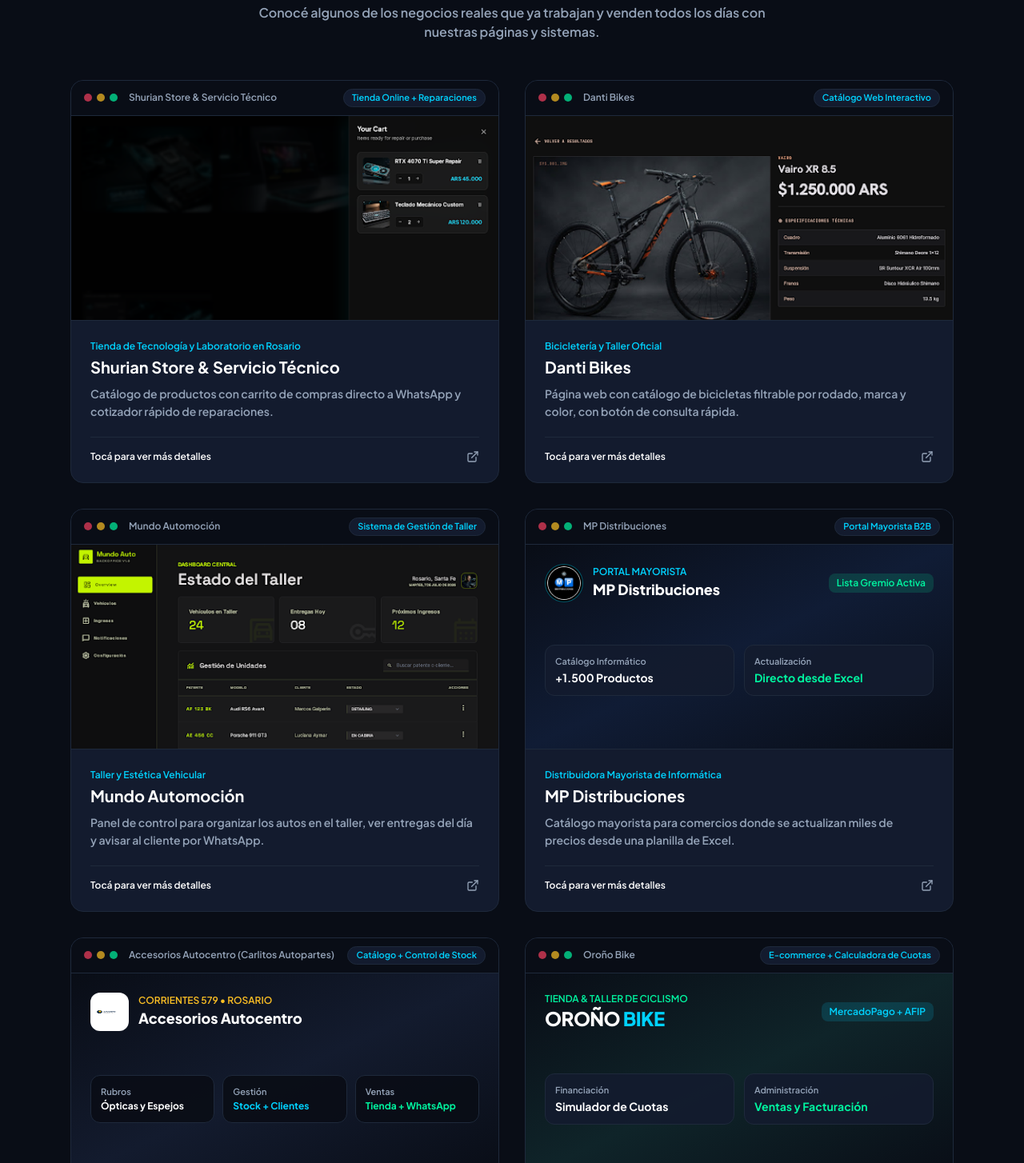
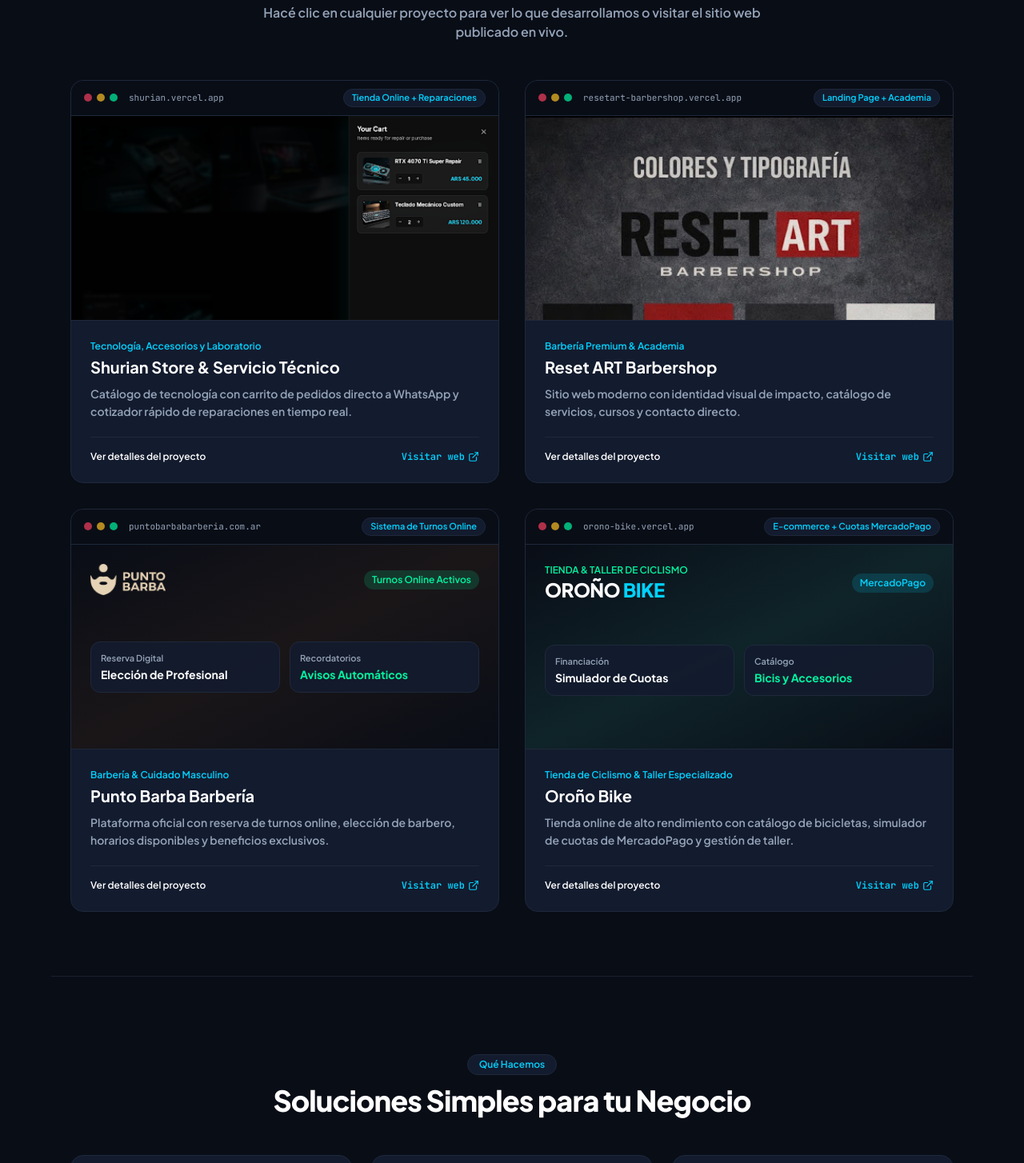
Before and after one commit to shurianlabs/Shurian-Labs, a Next.js app: page / in a window 1280 px wide. Shown: the part 996-2450 px from the top of the page at 80% size. Built offline with nearby package versions, Linux system fonts and the light colour scheme.

Commit message:
feat: showcase exact 4 real client projects with live URLs

```diff
--- a/components/Portfolio.tsx
+++ b/components/Portfolio.tsx
@@ -10,95 +10,75 @@ interface ProjectItem {
   badge: string;
   shortDesc: string;
   image?: string;
-  liveUrl?: string;
-  customVisual?: "mp" | "autocentro" | "orono";
+  liveUrl: string;
+  displayUrl: string;
+  customVisual?: "orono" | "punto-barba";
   features: string[];
 }
 
 const PROJECTS: ProjectItem[] = [
   {
-    id: "shurian-store",
+    id: "shurian",
     name: "Shurian Store & Servicio Técnico",
-    clientType: "Tienda de Tecnología y Laboratorio en Rosario",
+    clientType: "Tecnología, Accesorios y Laboratorio",
     badge: "Tienda Online + Reparaciones",
     shortDesc:
-      "Catálogo de productos con carrito de compras directo a WhatsApp y cotizador rápido de reparaciones.",
+      "Catálogo de tecnología con carrito de pedidos directo a WhatsApp y cotizador rápido de reparaciones en tiempo real.",
     image: "/portfolio/shurian-store.png",
-    liveUrl: "https://shurian.com.ar",
+    liveUrl: "https://shurian.vercel.app/",
+    displayUrl: "shurian.vercel.app",
     features: [
-      "Catálogo de accesorios y repuestos con precios actualizados.",
-      "Carrito de compras que envía el pedido listo al WhatsApp del local.",
-      "Sección para cotizar arreglos de celulares, consolas y notebooks.",
+      "Catálogo de accesorios, repuestos y tecnología con precios actualizados.",
+      "Carrito de compras inteligente con envío de pedido directo al WhatsApp.",
+      "Asistente interactivo para presupuestar y consultar el estado de reparaciones.",
     ],
   },
   {
-    id: "danti-bikes",
-    name: "Danti Bikes",
-    clientType: "Bicicletería y Taller Oficial",
-    badge: "Catálogo Web Interactivo",
+    id: "resetart-barbershop",
+    name: "Reset ART Barbershop",
+    clientType: "Barbería Premium & Academia",
+    badge: "Landing Page + Academia",
     shortDesc:
-      "Página web con catálogo de bicicletas filtrable por rodado, marca y color, con botón de consulta rápida.",
-    image: "/portfolio/danti-bikes.png",
+      "Sitio web moderno con identidad visual de impacto, catálogo de servicios, cursos y contacto directo.",
+    image: "/portfolio/barberia-hero.png",
+    liveUrl: "https://resetart-barbershop.vercel.app/",
+    displayUrl: "resetart-barbershop.vercel.app",
     features: [
-      "Filtros simples por rodado (26, 27.5, 29), marca y color.",
-      "Ficha de cada bicicleta con fotos en grande y características.",
-      "Panel privado para que el dueño agregue bicis o cambie precios en segundos.",
+      "Diseño de alto impacto visual optimizado para celulares y computadoras.",
+      "Presentación de cortes, estilos, servicios de barbería y programas de academia.",
+      "Acceso directo para consultas y reservas por WhatsApp en un toque.",
     ],
   },
   {
-    id: "mundo-automocion",
-    name: "Mundo Automoción",
-    clientType: "Taller y Estética Vehicular",
-    badge: "Sistema de Gestión de Taller",
+    id: "punto-barba",
+    name: "Punto Barba Barbería",
+    clientType: "Barbería & Cuidado Masculino",
+    badge: "Sistema de Turnos Online",
     shortDesc:
-      "Panel de control para organizar los autos en el taller, ver entregas del día y avisar al cliente por WhatsApp.",
-    image: "/portfolio/mundo-automocion.png",
+      "Plataforma oficial con reserva de turnos online, elección de barbero, horarios disponibles y beneficios exclusivos.",
+    customVisual: "punto-barba",
+    liveUrl: "https://www.puntobarbabarberia.com.ar/",
+    displayUrl: "puntobarbabarberia.com.ar",
     features: [
-      "Vista rápida de vehículos en taller, entregas de hoy y próximos turnos.",
-      "Búsqueda instantánea por patente o nombre del cliente.",
-      "Botón para notificar por WhatsApp cuando el vehículo está listo para retirar.",
-    ],
-  },
-  {
-    id: "mp-distribuciones",
-    name: "MP Distribuciones",
-    clientType: "Distribuidora Mayorista de Informática",
-    badge: "Portal Mayorista B2B",
-    shortDesc:
-      "Catálogo mayorista para comercios donde se actualizan miles de precios desde una planilla de Excel.",
-    customVisual: "mp",
-    features: [
-      "Carga masiva de listas de precios desde Excel en un solo clic.",
-      "Buscador rápido de insumos, conectores y periféricos para clientes del gremio.",
-      "Armado de pedido mayorista con envío directo por WhatsApp.",
-    ],
-  },
-  {
-    id: "accesorios-autocentro",
-    name: "Accesorios Autocentro (Carlitos Autopartes)",
-    clientType: "Casa de Repuestos y Autopartes en Rosario",
-    badge: "Catálogo + Control de Stock",
-    shortDesc:
-      "Tienda online de ópticas, espejos y repuestos conectada con el control de stock y clientes del negocio.",
-    customVisual: "autocentro",
-    features: [
-      "Búsqueda fácil de repuestos por marca, modelo y rubro.",
-      "Sincronización con las planillas de stock, clientes y proveedores del local.",
-      "Atención directa por WhatsApp desde cada repuesto.",
+      "Sistema de reservas online donde el cliente elige fecha, horario y profesional.",
+      "Recordatorios y confirmaciones automáticas para evitar ausencias.",
+      "Gestión de turnos y agenda centralizada para el equipo de trabajo.",
     ],
   },
   {
     id: "orono-bike",
     name: "Oroño Bike",
-    clientType: "Tienda de Ciclismo y Taller Especializado",
-    badge: "E-commerce + Calculadora de Cuotas",
+    clientType: "Tienda de Ciclismo & Taller Especializado",
+    badge: "E-commerce + Cuotas MercadoPago",
     shortDesc:
-      "Tienda online con cálculo automático de cuotas de MercadoPago, gestión de taller y facturación.",
+      "Tienda online de alto rendimiento con catálogo de bicicletas, simulador de cuotas de MercadoPago y gestión de taller.",
     customVisual: "orono",
+    liveUrl: "https://orono-bike.vercel.app/",
+    displayUrl: "orono-bike.vercel.app",
     features: [
-      "Calculadora automática de cuotas y promociones bancarias.",
-      "Catálogo completo de bicicletas, indumentaria y accesorios.",
-      "Panel de administración con control de ventas y stock.",
+      "Simulador automático de cuotas y promociones con tarjetas de crédito.",
+      "Catálogo completo de bicicletas de competición, accesorios e indumentaria.",
+      "Panel de administración integrado con facturación y control de stock.",
     ],
   },
 ];
@@ -120,8 +100,8 @@ export default function Portfolio() {
           Páginas y Sistemas que Hicimos
         </h2>
         <p className="text-[#94A3B8] text-sm sm:text-base mt-2">
-          Conocé algunos de los negocios reales que ya trabajan y venden todos
-          los días con nuestras páginas y sistemas.
+          Hacé clic en cualquier proyecto para ver lo que desarrollamos o
+          visitar el sitio web publicado en vivo.
         </p>
       </div>
 
@@ -136,15 +116,15 @@ export default function Portfolio() {
             {/* Browser Mockup Frame + Visual Preview */}
             <div>
               <div className="px-4 py-2.5 bg-[#090D16] border-b border-[#1E293B] flex items-center justify-between">
-                <div className="flex items-center gap-1.5">
-                  <span className="w-2.5 h-2.5 rounded-full bg-rose-500/70" />
-                  <span className="w-2.5 h-2.5 rounded-full bg-amber-400/70" />
-                  <span className="w-2.5 h-2.5 rounded-full bg-[#00F5A0]/70" />
-                  <span className="ml-2 text-xs text-[#94A3B8] truncate">
-                    {project.name}
+                <div className="flex items-center gap-1.5 min-w-0">
+                  <span className="w-2.5 h-2.5 rounded-full bg-rose-500/70 shrink-0" />
+                  <span className="w-2.5 h-2.5 rounded-full bg-amber-400/70 shrink-0" />
+                  <span className="w-2.5 h-2.5 rounded-full bg-[#00F5A0]/70 shrink-0" />
+                  <span className="ml-2 font-mono text-[11px] text-[#94A3B8] truncate">
+                    {project.displayUrl}
                   </span>
                 </div>
-                <span className="text-[11px] font-medium px-2.5 py-0.5 rounded-full bg-[#131B2E] text-[#00D2FF] border border-[#1E293B]">
+                <span className="text-[11px] font-medium px-2.5 py-0.5 rounded-full bg-[#131B2E] text-[#00D2FF] border border-[#1E293B] shrink-0 ml-2">
                   {project.badge}
                 </span>
               </div>
@@ -159,95 +139,36 @@ export default function Portfolio() {
                   />
                 )}
 
-                {project.customVisual === "mp" && (
-                  <div className="w-full h-full p-6 flex flex-col justify-between bg-gradient-to-br from-[#090D16] via-[#101C35] to-[#090D16]">
+                {project.customVisual === "punto-barba" && (
+                  <div className="w-full h-full p-6 flex flex-col justify-between bg-gradient-to-br from-[#090D16] via-[#1A1618] to-[#090D16]">
                     <div className="flex items-center justify-between">
                       <div className="flex items-center gap-3">
                         <img
-                          src="/portfolio/mp-distribuciones-logo.png"
-                          alt="MP Distribuciones"
-                          className="w-12 h-12 rounded-full object-contain bg-black p-0.5 border border-[#00D2FF]/40"
+                          src="/portfolio/punto-barba-logo.png"
+                          alt="Punto Barba"
+                          className="h-10 w-auto object-contain"
                         />
-                        <div>
-                          <span className="text-xs text-[#00D2FF] font-semibold block">
-                            PORTAL MAYORISTA
-                          </span>
-                          <span className="text-lg font-extrabold text-white">
-                            MP Distribuciones
-                          </span>
                       </div>
-                      </div>
-                      <span className="px-2.5 py-1 rounded-lg bg-[#00F5A0]/15 text-[#00F5A0] text-xs font-semibold">
-                        Lista Gremio Activa
+                      <span className="px-2.5 py-1 rounded-full bg-[#00F5A0]/15 text-[#00F5A0] text-xs font-semibold">
+                        Turnos Online Activos
                       </span>
                     </div>
 
                     <div className="grid grid-cols-2 gap-3 my-auto pt-3">
                       <div className="p-3 rounded-xl bg-[#131B2E]/90 border border-[#1E293B]">
                         <span className="text-[11px] text-[#94A3B8] block">
-                          Catálogo Informático
+                          Reserva Digital
                         </span>
                         <span className="text-sm font-bold text-white mt-0.5 block">
-                          +1.500 Productos
+                          Elección de Profesional
                         </span>
                       </div>
                       <div className="p-3 rounded-xl bg-[#131B2E]/90 border border-[#1E293B]">
                         <span className="text-[11px] text-[#94A3B8] block">
-                          Actualización
+                          Recordatorios
                         </span>
                         <span className="text-sm font-bold text-[#00F5A0] mt-0.5 block">
-                          Directo desde Excel
-                        </span>
-                      </div>
-                    </div>
-                  </div>
-                )}
-
-                {project.customVisual === "autocentro" && (
-                  <div className="w-full h-full p-6 flex flex-col justify-between bg-gradient-to-br from-[#090D16] via-[#131B2E] to-[#090D16]">
-                    <div className="flex items-center justify-between">
-                      <div className="flex items-center gap-3">
-                        <div className="w-12 h-12 rounded-xl bg-white p-1.5 flex items-center justify-center">
-                          <img
-                            src="/portfolio/autocentro.png"
-                            alt="Accesorios Autocentro"
-                            className="w-full h-full object-contain"
-                          />
-                        </div>
-                        <div>
-                          <span className="text-xs text-amber-400 font-semibold block">
-                            CORRIENTES 579 • ROSARIO
-                          </span>
-                          <span className="text-lg font-extrabold text-white">
-                            Accesorios Autocentro
-                          </span>
-                        </div>
-                      </div>
-                    </div>
-
-                    <div className="grid grid-cols-3 gap-2.5 my-auto pt-3">
-                      <div className="p-3 rounded-xl bg-[#090D16]/90 border border-[#1E293B]">
-                        <span className="text-[11px] text-[#94A3B8] block">
-                          Rubros
-                        </span>
-                        <span className="text-xs font-bold text-white mt-0.5 block">
-                          Ópticas y Espejos
-                        </span>
-                      </div>
-                      <div className="p-3 rounded-xl bg-[#090D16]/90 border border-[#1E293B]">
-                        <span className="text-[11px] text-[#94A3B8] block">
-                          Gestión
-                        </span>
-                        <span className="text-xs font-bold text-[#00D2FF] mt-0.5 block">
-                          Stock + Clientes
-                        </span>
-                      </div>
-                      <div className="p-3 rounded-xl bg-[#090D16]/90 border border-[#1E293B]">
-                        <span className="text-[11px] text-[#94A3B8] block">
-                          Ventas
-                        </span>
-                        <span className="text-xs font-bold text-[#00F5A0] mt-0.5 block">
-                          Tienda + WhatsApp
+                          Avisos Automáticos
                         </span>
                       </div>
                     </div>
@@ -265,8 +186,8 @@ export default function Portfolio() {
                           OROÑO <span className="text-[#00D2FF]">BIKE</span>
                         </span>
                       </div>
-                      <span className="px-2.5 py-1 rounded-lg bg-[#00D2FF]/15 text-[#00D2FF] text-xs font-semibold">
-                        MercadoPago + AFIP
+                      <span className="px-2.5 py-1 rounded-full bg-[#00D2FF]/15 text-[#00D2FF] text-xs font-semibold">
+                        MercadoPago
                       </span>
                     </div>
 
@@ -281,10 +202,10 @@ export default function Portfolio() {
                       </div>
                       <div className="p-3 rounded-xl bg-[#131B2E]/90 border border-[#1E293B]">
                         <span className="text-[11px] text-[#94A3B8] block">
-                          Administración
+                          Catálogo
                         </span>
                         <span className="text-sm font-bold text-[#00F5A0] mt-0.5 block">
-                          Ventas y Facturación
+                          Bicis y Accesorios
                         </span>
                       </div>
                     </div>
@@ -317,9 +238,11 @@ export default function Portfolio() {
 
               <div className="mt-5 pt-4 border-t border-[#1E293B] flex items-center justify-between text-xs font-semibold text-white">
                 <span className="group-hover:text-[#00F5A0] transition-colors">
-                  Tocá para ver más detalles
+                  Ver detalles del proyecto
                 </span>
-                <ExternalLink className="w-4 h-4 text-[#94A3B8] group-hover:text-[#00D2FF]" />
+                <span className="font-mono text-[#00D2FF] flex items-center gap-1">
+                  Visitar web <ExternalLink className="w-3.5 h-3.5" />
+                </span>
               </div>
             </div>
           </article>
@@ -385,17 +308,15 @@ export default function Portfolio() {
               </div>
 
               <div className="pt-4 flex flex-col sm:flex-row items-center justify-end gap-3">
-                {selected.liveUrl && (
                 <a
                   href={selected.liveUrl}
                   target="_blank"
                   rel="noopener noreferrer"
-                    className="w-full sm:w-auto inline-flex items-center justify-center gap-2 px-4 py-2.5 rounded-xl bg-[#090D16] border border-[#1E293B] hover:border-[#00D2FF] text-xs font-semibold text-white"
+                  className="w-full sm:w-auto inline-flex items-center justify-center gap-2 px-5 py-2.5 rounded-xl bg-[#090D16] border border-[#00D2FF]/50 hover:border-[#00D2FF] text-xs font-semibold text-[#00D2FF]"
                 >
-                    <span>Visitar Sitio Web</span>
+                  <span>Abrir {selected.displayUrl}</span>
                   <ExternalLink className="w-3.5 h-3.5" />
                 </a>
-                )}
                 <a
                   href="#contacto"
                   onClick={() => setSelected(null)}
```
Also changed, not shown: public/portfolio/punto-barba-logo.png (added). Lines whose indentation alone changed are shown as unchanged.
